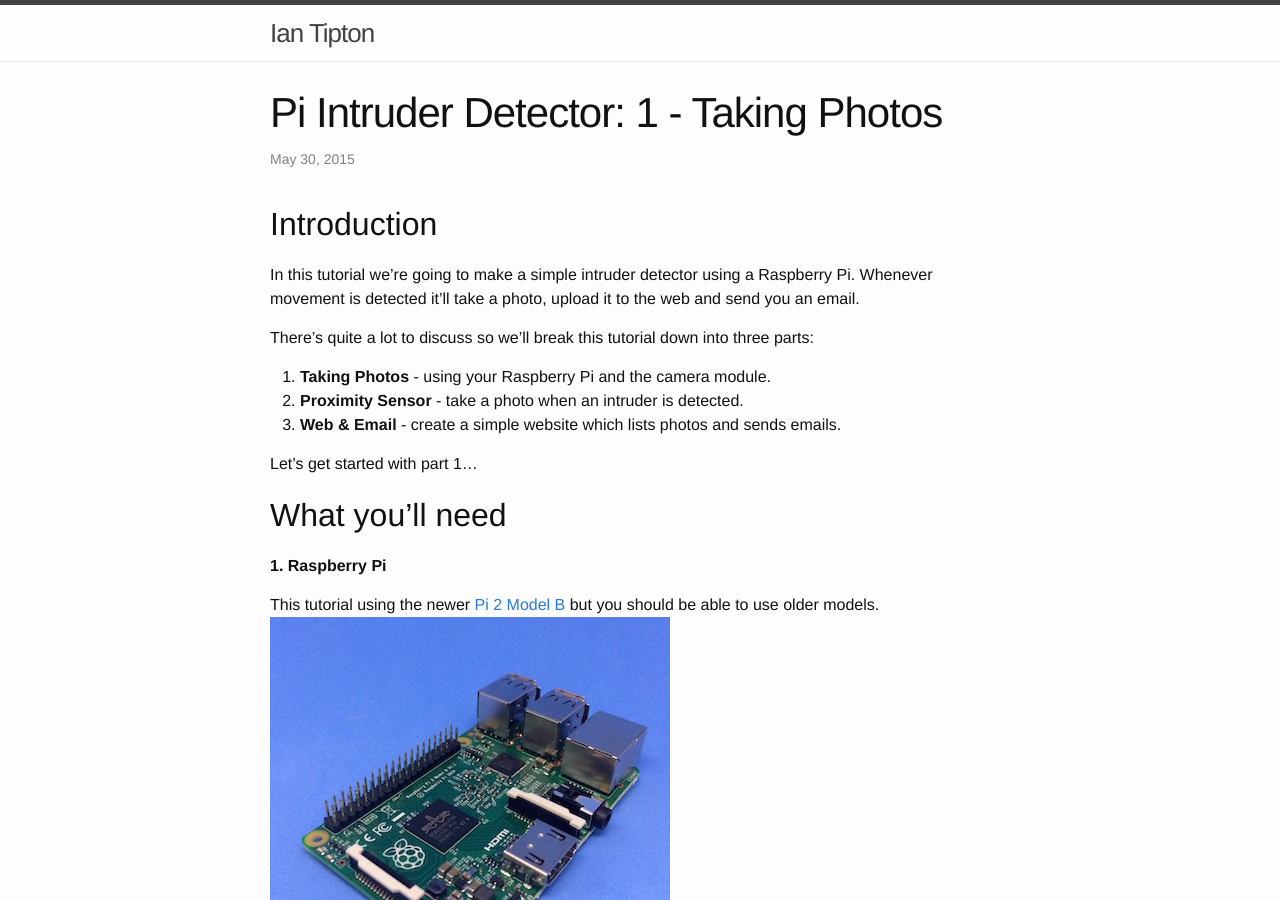
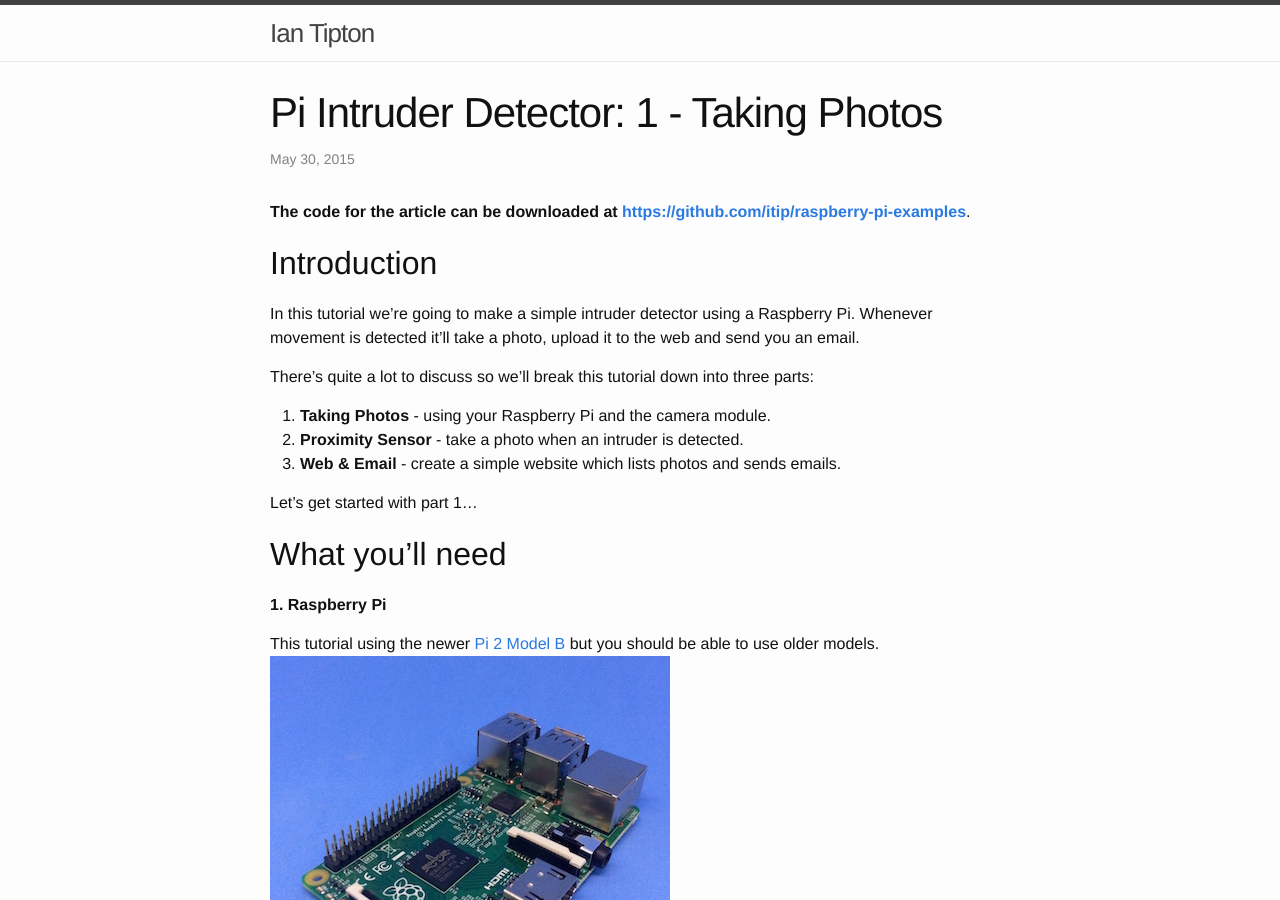
Before and after one commit to itip/itip.github.io, a Jekyll site: the page built from _posts/2015-05-30-raspberry-pi-intruder-alarm-1.markdown, in a window 1280 px wide and 900 px high. Built offline with Jekyll 4.4.1, drawn with Linux system fonts in a browser that asks for light colours.

Commit message:
Added link to code repository.

```diff
--- a/_posts/2015-05-30-raspberry-pi-intruder-alarm-1.markdown
+++ b/_posts/2015-05-30-raspberry-pi-intruder-alarm-1.markdown
@@ -4,6 +4,9 @@ title:  "Pi Intruder Detector: 1 - Taking Photos"
 date:   2015-05-30 12:19:00
 categories: raspberry pi camera python
 ---
+
+**The code for the article can be downloaded at [https://github.com/itip/raspberry-pi-examples](https://github.com/itip/raspberry-pi-examples)**.
+
 
 ## Introduction
 
```
